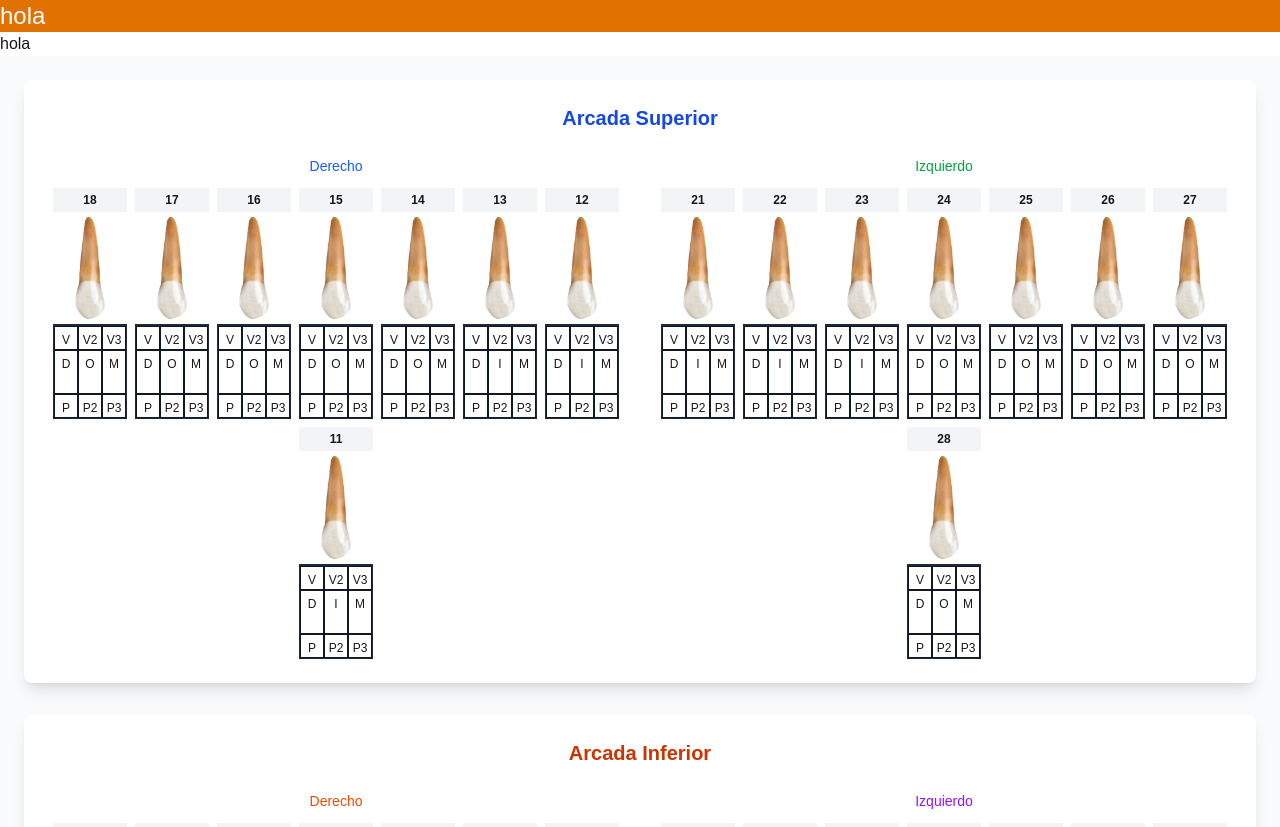
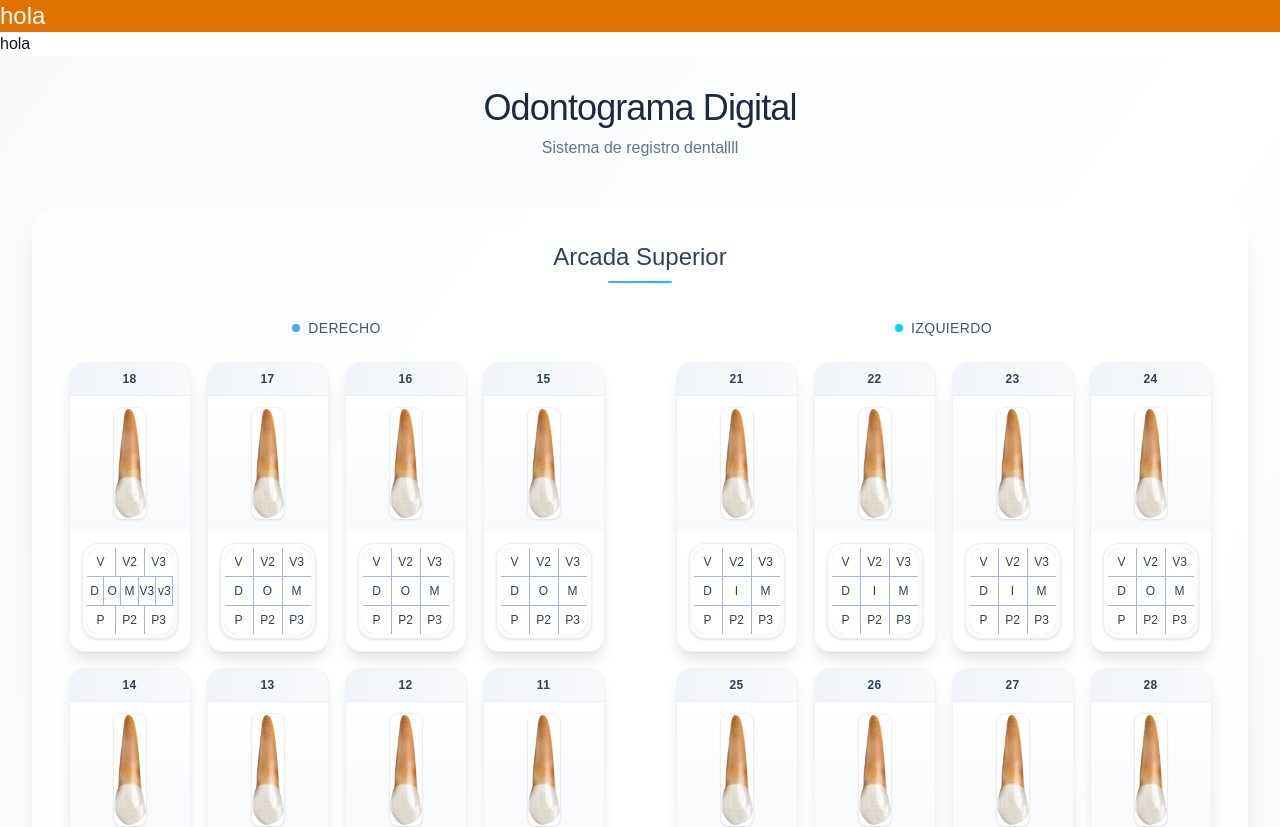
Before and after one commit to KYOCABU-LAB/njs-irdent-frontend, a Next.js app: page /pacientes in a window 1280 px wide. Shown: the top 827 px of the page. Built offline with nearby package versions, Linux system fonts and the light colour scheme.

Commit message:
update desing odontograma

```diff
--- a/src/features/pacientes/components/Odontograma.tsx
+++ b/src/features/pacientes/components/Odontograma.tsx
@@ -16,7 +16,7 @@ const Odontograma = () => {
       numero_dientes: 18,
       matriz: [
         ["V", "V2", "V3"],
-        ["D", "O", "M"],
+        ["D", "O", "M", "V3", "v3"],
         ["P", "P2", "P3"],
       ],
     },
@@ -347,26 +347,47 @@ const Odontograma = () => {
     setId_diente(index);
   };
   return (
-    <div className="p-6 bg-gray-50 min-h-screen">
-      <div className="max-w-10xl mx-auto space-y-8">
-        <div className="bg-white p-6 rounded-lg shadow-lg">
-          <h2 className="text-xl font-semibold mb-6 text-center text-blue-700">
+    <div className="min-h-screen bg-gradient-to-br from-slate-50 via-white to-slate-100 p-8">
+      <div className="max-w-7xl mx-auto">
+        <div className="text-center mb-12">
+          <h1 className="text-4xl font-light text-slate-800 mb-2 tracking-tight">
+            Odontograma Digital
+          </h1>
+          <p className="text-slate-500 font-light">
+            Sistema de registro dentallll
+          </p>
+        </div>
+
+        <div className="space-y-12">
+          <div className="bg-white/70 backdrop-blur-sm rounded-3xl p-8 shadow-xl border border-white/20">
+            <div className="text-center mb-8">
+              <h2 className="text-2xl font-light text-slate-700 mb-2">
                 Arcada Superior
               </h2>
-          <div className="flex justify-center gap-8">
-            <div>
-              <h3 className="text-sm font-medium mb-3 text-center text-blue-600">
-                Derecho
-              </h3>
+              <div className="w-16 h-0.5 bg-gradient-to-r from-blue-400 to-cyan-400 mx-auto rounded-full"></div>
+            </div>
+
+            <div className="flex justify-center items-start gap-16">
+              <div className="text-center">
+                <div className="inline-flex items-center gap-2 mb-6">
+                  <div className="w-2 h-2 bg-blue-400 rounded-full"></div>
+                  <span className="text-sm font-medium text-slate-600 tracking-wide">
+                    DERECHO
+                  </span>
+                </div>
                 <Secciones_odontograma
                   seccion_odontograma={superior_derecho}
                   clickCara={clickCara}
                 />
               </div>
-            <div>
-              <h3 className="text-sm font-medium mb-3 text-center text-green-600">
-                Izquierdo
-              </h3>
+
+              <div className="text-center">
+                <div className="inline-flex items-center gap-2 mb-6">
+                  <div className="w-2 h-2 bg-cyan-400 rounded-full"></div>
+                  <span className="text-sm font-medium text-slate-600 tracking-wide">
+                    IZQUIERDO
+                  </span>
+                </div>
                 <Secciones_odontograma
                   seccion_odontograma={superior_izquierdo}
                   clickCara={clickCara}
@@ -375,29 +396,41 @@ const Odontograma = () => {
             </div>
           </div>
 
-        <div className="bg-white p-6 rounded-lg shadow-lg">
-          <h2 className="text-xl font-semibold mb-6 text-center text-orange-700">
+          {/* Arcada Inferior */}
+          <div className="bg-white/70 backdrop-blur-sm rounded-3xl p-8 shadow-xl border border-white/20">
+            <div className="text-center mb-8">
+              <h2 className="text-2xl font-light text-slate-700 mb-2">
                 Arcada Inferior
               </h2>
-          <div className="flex justify-center gap-8">
-            <div>
-              <h3 className="text-sm font-medium mb-3 text-center text-orange-600">
-                Derecho
-              </h3>
+              <div className="w-16 h-0.5 bg-gradient-to-r from-emerald-400 to-teal-400 mx-auto rounded-full"></div>
+            </div>
+
+            <div className="flex justify-center items-start gap-16">
+              <div className="text-center">
+                <div className="inline-flex items-center gap-2 mb-6">
+                  <div className="w-2 h-2 bg-emerald-400 rounded-full"></div>
+                  <span className="text-sm font-medium text-slate-600 tracking-wide">
+                    DERECHO
+                  </span>
+                </div>
                 <Secciones_odontograma
                   seccion_odontograma={inferior_derecho}
                   clickCara={clickCara}
                 />
               </div>
 
-            <div>
-              <h3 className="text-sm font-medium mb-3 text-center text-purple-600">
-                Izquierdo
-              </h3>
+              <div className="text-center">
+                <div className="inline-flex items-center gap-2 mb-6">
+                  <div className="w-2 h-2 bg-teal-400 rounded-full"></div>
+                  <span className="text-sm font-medium text-slate-600 tracking-wide">
+                    IZQUIERDO
+                  </span>
+                </div>
                 <Secciones_odontograma
                   seccion_odontograma={inferior_izquierdo}
                   clickCara={clickCara}
                 />
+              </div>
             </div>
           </div>
         </div>
@@ -417,54 +450,70 @@ const Secciones_odontograma = ({
   clickCara: (index: number) => void;
 }) => {
   return (
-    <div className="flex flex-wrap gap-2 justify-center">
+    <div className="flex flex-wrap gap-4 justify-center">
       {seccion_odontograma.map((diente, index) => (
-        <div key={index} className=" bg-white">
-          <div className="text-center p-1 bg-gray-100 ">
-            <p className="text-xs font-bold">{diente.numero_dientes}</p>
+        <motion.div
+          key={index}
+          initial={{ opacity: 0, y: 20 }}
+          animate={{ opacity: 1, y: 0 }}
+          transition={{ delay: index * 0.05 }}
+          className="bg-white/80 backdrop-blur-sm rounded-2xl shadow-lg border border-slate-200/50 overflow-hidden hover:shadow-xl transition-all duration-300 hover:scale-105"
+        >
+          <div className="bg-gradient-to-r from-slate-100 to-slate-50 px-3 py-2 border-b border-slate-200/50">
+            <p className="text-xs font-semibold text-slate-700 text-center tracking-wide">
+              {diente.numero_dientes}
+            </p>
           </div>
 
+          {/* Imagen del diente */}
           {diente.image && (
-            <div className="flex justify-center p-1 border-b border-gray-800">
+            <div className="flex justify-center p-3 bg-gradient-to-b from-white to-slate-50">
+              <div className="relative">
                 <Image
-                width={30}
-                height={30}
+                  width={32}
+                  height={32}
                   src={diente.image}
                   alt={`${diente.nombre_dientes} - ${diente.numero_dientes}`}
+                  className="rounded-lg shadow-sm"
                 />
+                <div className="absolute inset-0 rounded-lg ring-1 ring-slate-200/50"></div>
+              </div>
             </div>
           )}
 
-          <table
-            className="border-collapse w-full"
-            cellSpacing="0"
-            cellPadding="0"
+          {/* Matriz del diente */}
+          <div className="p-3">
+            <div className="relative group">
+              <div className="w-24 h-24 mx-auto p-1 bg-gradient-to-br from-white to-gray-50 rounded-2xl shadow-sm border border-gray-200/60 group-hover:shadow-lg transition-all duration-300">
+                <div className="grid grid-rows-3 gap-px w-full h-full bg-blue-700/40 rounded-xl overflow-hidden">
+                  {diente.matriz.map((fila, filaIndex) => (
+                    <div
+                      key={filaIndex}
+                      className="grid gap-px"
+                      style={{
+                        gridTemplateColumns: `repeat(${fila.length}, 1fr)`,
+                      }}
                     >
-            <tbody className="flex flex-col bg-white border border-gray-800">
-              {diente.matriz.map((fila, filaIndex) => (
-                <tr key={filaIndex} className="flex">
-                  {fila.map((cara, caraIndex) => {
-                    const isMiddleRow = filaIndex === 1;
-                    const cellWidth = isMiddleRow ? "w-6" : "w-4";
-                    const cellHeight = isMiddleRow ? "h-11" : "h-6";
-
-                    return (
-                      <td
+                      {fila.map((cara, caraIndex) => (
+                        <button
                           key={caraIndex}
-                        className={`${cellWidth} ${cellHeight} border border-gray-900 text-center cursor-pointer hover:bg-blue-100 transition-colors  flex-1`}
+                          className="bg-white hover:bg-blue-50 active:bg-blue-100 text-center cursor-pointer transition-all duration-200 ease-out flex items-center justify-center hover:shadow-sm transform hover:scale-105 active:scale-95 group/cell"
                           onClick={() => clickCara(caraIndex)}
                           id={`cara_${cara}_${diente.numero_dientes}`}
                           title={`Cara ${cara} - Diente ${diente.numero_dientes}`}
                         >
-                        <span className="text-xs">{cara}</span>
-                      </td>
-                    );
-                  })}
-                </tr>
+                          <span className="text-xs font-medium text-gray-700 group-hover/cell:text-blue-600 transition-colors duration-150">
+                            {cara}
+                          </span>
+                        </button>
                       ))}
-            </tbody>
-          </table>
                     </div>
+                  ))}
+                </div>
+              </div>
+            </div>
+          </div>
+        </motion.div>
       ))}
     </div>
   );
@@ -476,21 +525,44 @@ const Modal = ({ onClose, id_diente }: ModalProps) => {
       initial={{ opacity: 0 }}
       animate={{ opacity: 1 }}
       exit={{ opacity: 0 }}
-      className="bg-black/50 inset-0 fixed flex justify-center items-center"
+      className="bg-black/20 backdrop-blur-sm inset-0 fixed flex justify-center items-center z-50"
+      onClick={onClose}
     >
-      <div className="bg-white p-4 rounded">
-        <h2 className="text-lg font-bold">Detalles de la cara</h2>
+      <motion.div
+        initial={{ opacity: 0, scale: 0.9, y: 20 }}
+        animate={{ opacity: 1, scale: 1, y: 0 }}
+        exit={{ opacity: 0, scale: 0.9, y: 20 }}
+        className="bg-white/95 backdrop-blur-xl rounded-3xl p-8 shadow-2xl border border-white/20 max-w-md w-full mx-4"
+        onClick={(e) => e.stopPropagation()}
+      >
+        <div className="text-center">
+          <div className="w-16 h-16 bg-gradient-to-br from-blue-400 to-cyan-400 rounded-2xl flex items-center justify-center mx-auto mb-4">
+            <span className="text-white font-semibold text-lg">
+              {id_diente}
+            </span>
+          </div>
+
+          <h2 className="text-2xl font-light text-slate-800 mb-2">
+            Detalles de la Cara
+          </h2>
+
+          <p className="text-slate-500 mb-8">
+            Información del diente seleccionado
+          </p>
+
+          <div className="bg-slate-50 rounded-2xl p-4 mb-6">
+            <p className="text-sm text-slate-600 mb-1">ID del Diente</p>
+            <p className="text-lg font-semibold text-slate-800">{id_diente}</p>
+          </div>
+
           <button
             onClick={onClose}
-          className="mt-4 bg-blue-500 text-white px-4 py-2 rounded"
+            className="w-full bg-gradient-to-r from-blue-500 to-cyan-500 text-white font-medium py-3 px-6 rounded-2xl hover:from-blue-600 hover:to-cyan-600 transition-all duration-200 shadow-lg hover:shadow-xl active:scale-95"
           >
             Cerrar
           </button>
-
-        <div className="mt-2">
-          <p>ID Diente: {id_diente}</p>
         </div>
-      </div>
+      </motion.div>
     </motion.div>
   );
 };
```
Lines whose indentation alone changed are shown as unchanged.
